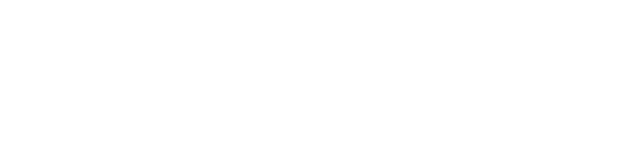
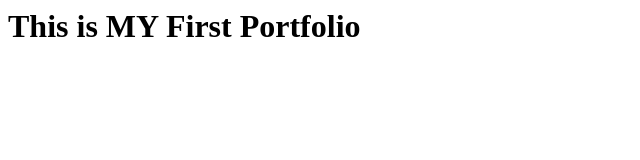
Before and after one commit to khizar85/Portfolio, a plain HTML site: page index.html in a window 1280 px wide. Shown: the whole page, without its empty margins (0-640 px from the left). Drawn offline with Linux system fonts and the light colour scheme.

Commit message:
Update index.html

```diff
--- a/index.html
+++ b/index.html
@@ -13,3 +13,6 @@ HINT for TODO 6: You can use the height attribute set to 200 to make the image s
 https://developer.mozilla.org/en-US/docs/Web/HTML/Element/img#attr-height -->
 
 <!-- TODO 7: Add the Contact Me and About Me page links -->
+<h1>
+  This is MY First Portfolio
+</h1>
```
